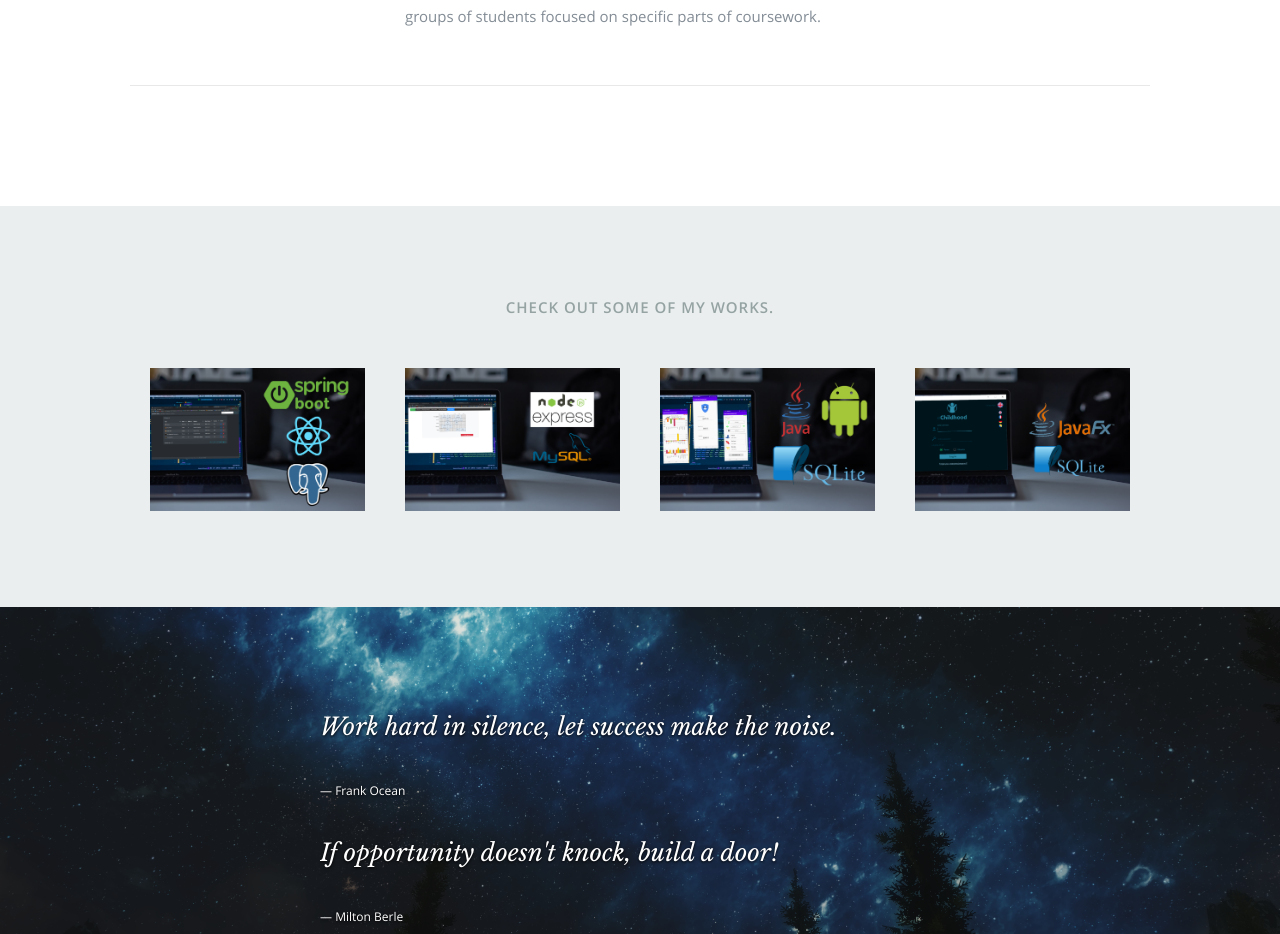
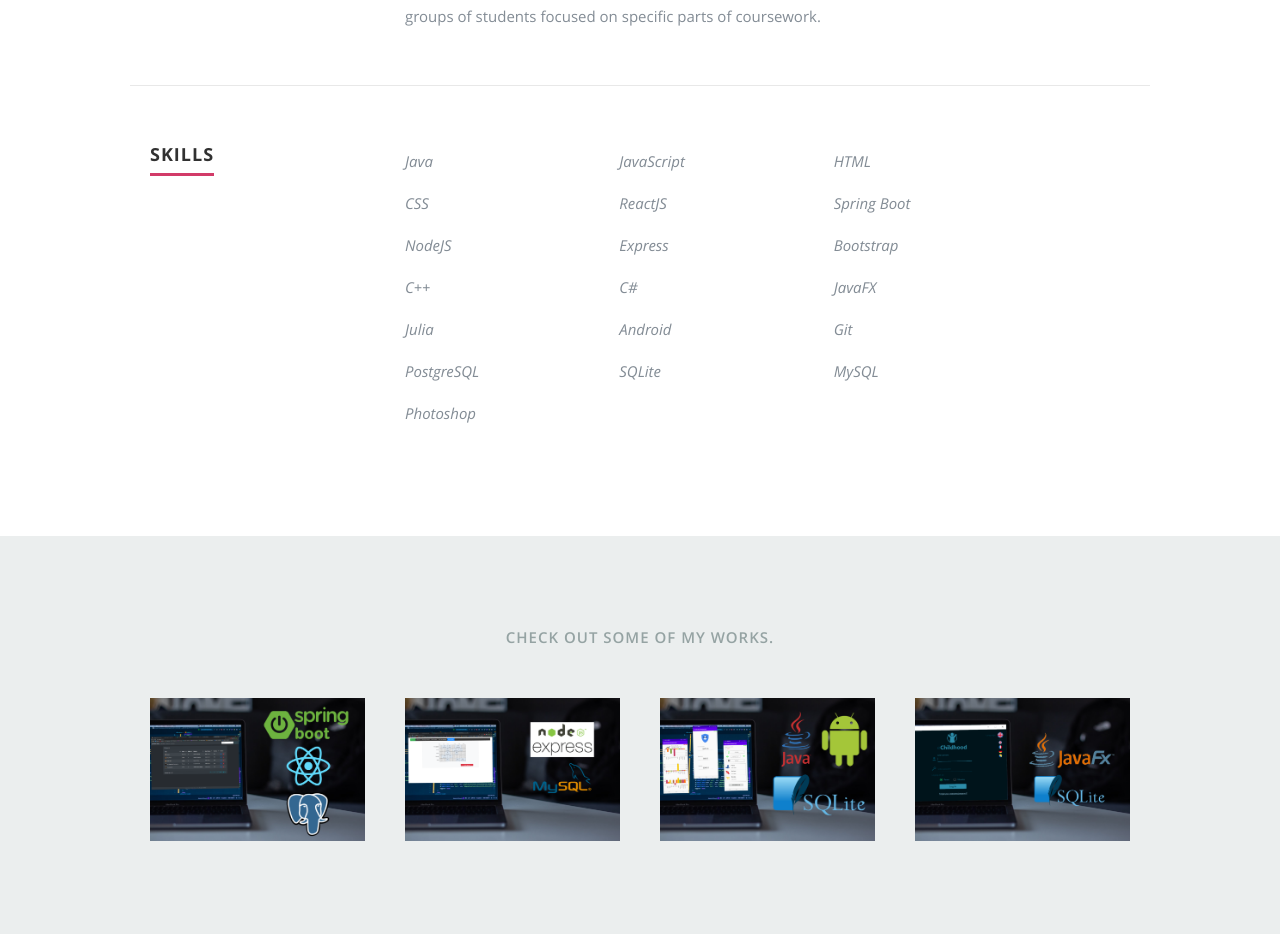
Before and after one commit to bniksic1/website, a React (Create React App) app: page / in a window 1280 px wide. Shown: the part 1940-2874 px from the top of the page. Built offline with nearby package versions, Linux system fonts and the light colour scheme.

Commit message:
skills section added

```diff
--- a/public/css/layout.css
+++ b/public/css/layout.css
@@ -294,6 +294,7 @@ ul#nav li.current a { color: #d23b68; }
 .bars .skills {
   	margin-top: 36px;
    list-style: none;
+
 }
 .bars li {
    position: relative;
@@ -323,6 +324,16 @@ ul#nav li.current a { color: #d23b68; }
   	height: 42px;
    line-height: 42px;
    border-radius: 3px 0 0 3px;
+}
+
+.skill-row{
+    display: flex;
+    flex-wrap: wrap;
+}
+
+.skill-column{
+    flex-grow: 1;
+    width: 33%;
 }
 /*
 .git {
--- a/public/css/media-queries.css
+++ b/public/css/media-queries.css
@@ -370,4 +370,11 @@
    footer .social-links { font-size: 20px; }
    footer .social-links li { margin-left: 14px; }
 
+   .skill-row{
+      padding-left: 60px;
+   }
+
+   .skill-column{
+      width: 50%;
+   }
 }
--- a/public/index.html
+++ b/public/index.html
@@ -13,7 +13,7 @@
   <link rel="stylesheet" href="%PUBLIC_URL%/css/magnific-popup.css">
 
 
-  <title>Benjamin's portfolio</title>
+  <title>BN Website</title>
 </head>
 
 <body>
--- a/src/App.js
+++ b/src/App.js
@@ -79,26 +79,25 @@ const App = () => {
                   }
               ],
               "skills": [
-                  {
-                      "name": "ReactJs",
-                      "level": "100%"
-                  },
-                  {
-                      "name": "Python",
-                      "level": "85%"
-                  },
-                  {
-                      "name": "Git",
-                      "level": "70%"
-                  },
-                  {
-                      "name": "JavaScript",
-                      "level": "99%"
-                  },
-                  {
-                      "name": "Web Development",
-                      "level": "95%"
-                  }
+                  "Java",
+                  "JavaScript",
+                  "HTML",
+                  "CSS",
+                  "ReactJS",
+                  "Spring Boot",
+                  "NodeJS",
+                  "Express",
+                  "Bootstrap",
+                  "C++",
+                  "C#",
+                  "JavaFX",
+                  "Julia",
+                  "Android",
+                  "Git",
+                  "PostgreSQL",
+                  "SQLite",
+                  "MySQL",
+                  "Photoshop"
               ]
           },
           "portfolio": {
--- a/src/Components/Resume.js
+++ b/src/Components/Resume.js
@@ -2,7 +2,6 @@ import React from "react";
 
 const Resume = ({ data }) => {
   if (data) {
-    var skillmessage = data.skillmessage;
     var education = data.education.map(function (education) {
       return (
         <div key={education.school}>
@@ -27,12 +26,10 @@ const Resume = ({ data }) => {
         </div>
       );
     });
-    var skills = data.skills.map(function (skills) {
-      var className = "bar-expand " + skills.name.toLowerCase();
+    var skills = data.skills.map(skill => {
       return (
-        <li key={skills.name}>
-          <span style={{ width: skills.level }} className={className}></span>
-          <em>{skills.name}</em>
+        <li key={skill} className="skill-column">
+          <em>{skill}</em>
         </li>
       );
     });
@@ -64,21 +61,17 @@ const Resume = ({ data }) => {
         <div className="nine columns main-col">{work}</div>
       </div>
 
-      {/*<div className="row skill">*/}
-      {/*  <div className="three columns header-col">*/}
-      {/*    <h1>*/}
-      {/*      <span>Skills</span>*/}
-      {/*    </h1>*/}
-      {/*  </div>*/}
+      <div className="row skill">
+        <div className="three columns header-col">
+          <h1>
+            <span>Skills</span>
+          </h1>
+        </div>
 
-      {/*  <div className="nine columns main-col">*/}
-      {/*    <p>{skillmessage}</p>*/}
-
-      {/*    <div className="bars">*/}
-      {/*      <ul className="skills">{skills}</ul>*/}
-      {/*    </div>*/}
-      {/*  </div>*/}
-      {/*</div>*/}
+        <div className="nine columns main-col">
+            <ul className="skill-row">{skills}</ul>
+        </div>
+      </div>
     </section>
   );
 };
```
